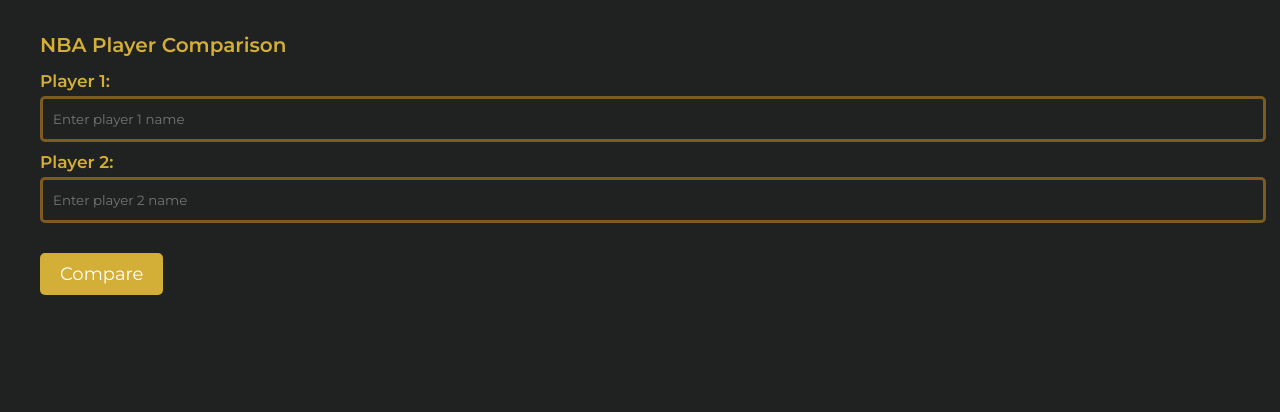
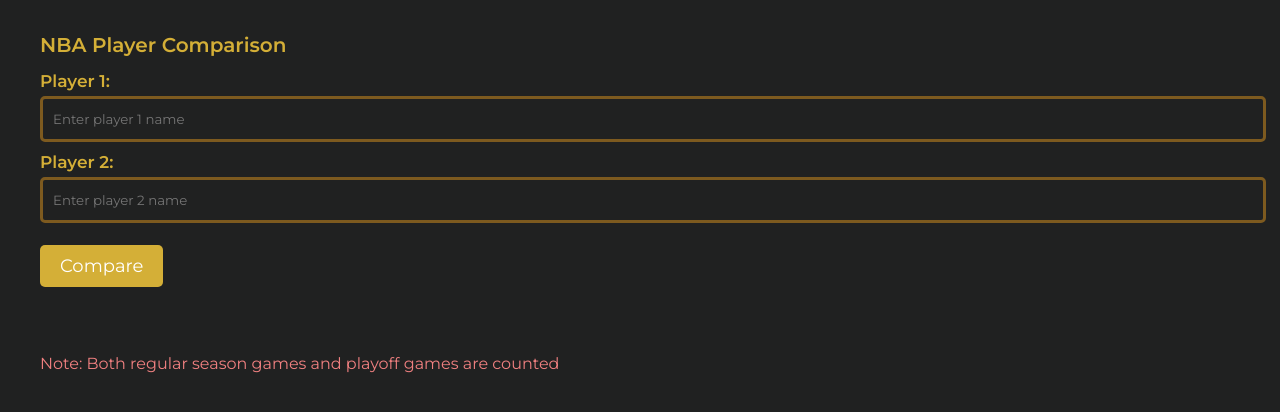
Before and after one commit to beo1259/nba-player-comparison, a React (Create React App) app: page / in a window 1280 px wide. Shown: the top 412 px of the page. Built offline with nearby package versions, Linux system fonts and the light colour scheme.

Commit message:
april fools bruh

```diff
--- a/src/screens/HomeScreen.js
+++ b/src/screens/HomeScreen.js
@@ -11,6 +11,7 @@
   const [stats2, setStats2] = useState(null);
   const [greenStatsCount, setGreenStatsCount] = useState([0, 0]);
   const [animationClass, setAnimationClass] = useState('fade-in');
+  const [errorMessage, setErrorMessage] = useState('');
 
   const resetAnimation = () => {
     setAnimationClass('fade-out');
@@ -19,6 +20,10 @@
     }, 4000);
   };
 
+  const renderErrorMessage = () => {
+    if (!errorMessage) return null;
+    return <div className="error-message">{errorMessage}</div>;
+  };
 
   const handleSubmit = async (e) => {
     e.preventDefault();
@@ -54,10 +59,10 @@
       setPlayer2(searchResult2[0]);
       setStats2(playerStats2);
 
-
+      setErrorMessage('');
     } catch (error) {
       console.error(error);
-      alert("Error: " + error.message);
+      setErrorMessage(error.message);
     }
   };
 
@@ -215,8 +220,10 @@
           Compare
         </button>
       </div>
+      {renderErrorMessage()}
     </form>
     {renderComparison()}
+    <div className="note">Note: Both regular season games and playoff games are counted</div>
   </div>
 );
   }
--- a/src/styles/globalStyles.css
+++ b/src/styles/globalStyles.css
@@ -38,6 +38,20 @@
   color: white;
 }
 
+.error-message {
+  color: red;
+  font-size: 14px;
+  padding: 10px 10px 70px 0px;
+}
+
+.note {
+  padding-top: 50px;
+  font-size: 16px;
+  font-weight: normal;
+  color: lightcoral;
+  font-family: 'Montserrat', sans-serif;
+}
+
 .button {
   background-color: #d4af37;
   padding: 10px 20px;
@@ -46,8 +60,8 @@
   color: #fff;
   font-size: 18px;
   cursor: pointer;
-  margin-bottom: 30px;
-  margin-top: 20px;
+  margin-bottom: 17px;
+  margin-top: 12px;
   font-family: 'Montserrat', sans-serif;
 }
 
@@ -98,7 +112,7 @@
   font-family: 'Montserrat', sans-serif;
   position: relative;
   height: 50px;
-  width: 200px;
+  width: 170px;
 }
 
 .player-card .winner {
--- a/src/utils/api.js
+++ b/src/utils/api.js
@@ -10,6 +10,7 @@
       },
     });
     return response.data.data;
+    console.log(response.data.data);
   } catch (error) {
     console.error(error);
   }
@@ -42,6 +43,7 @@
     let totalPages = 1;
 
     while (page <= totalPages) {
+      uniqueGames.clear();
       const response = await axios.get(`${API_BASE_URL}/stats`, {
         params: {
           player_ids: [playerId],
@@ -53,12 +55,13 @@
       const stats = response.data.data;
       for (let i = 0; i < stats.length; i++) {
         const stat = stats[i];
+        //console.log('season_type:', stat.season_type, 'min:', stat.min); // add this line to output the season_type and min
 
         const gameId = `${stat.game.id}-${stat.team.id}`;
-        if (stat.min !== '0:00' && stat.season_type !== 'Pre Season' && !uniqueGames.has(gameId)) {
+        if (stat.min !== null && stat.min !== '0:00' && stat.season_type !== 'Pre Season' && !uniqueGames.has(gameId)) {
+          console.log(summedStats.pts)
           uniqueGames.add(gameId);
-          summedStats.games_played++;
-          console.log(stat.games_played);
+          summedStats.games_played += 1;
           summedStats.pts += stat.pts;
           summedStats.reb += stat.reb;
           summedStats.dreb += stat.dreb;
```
